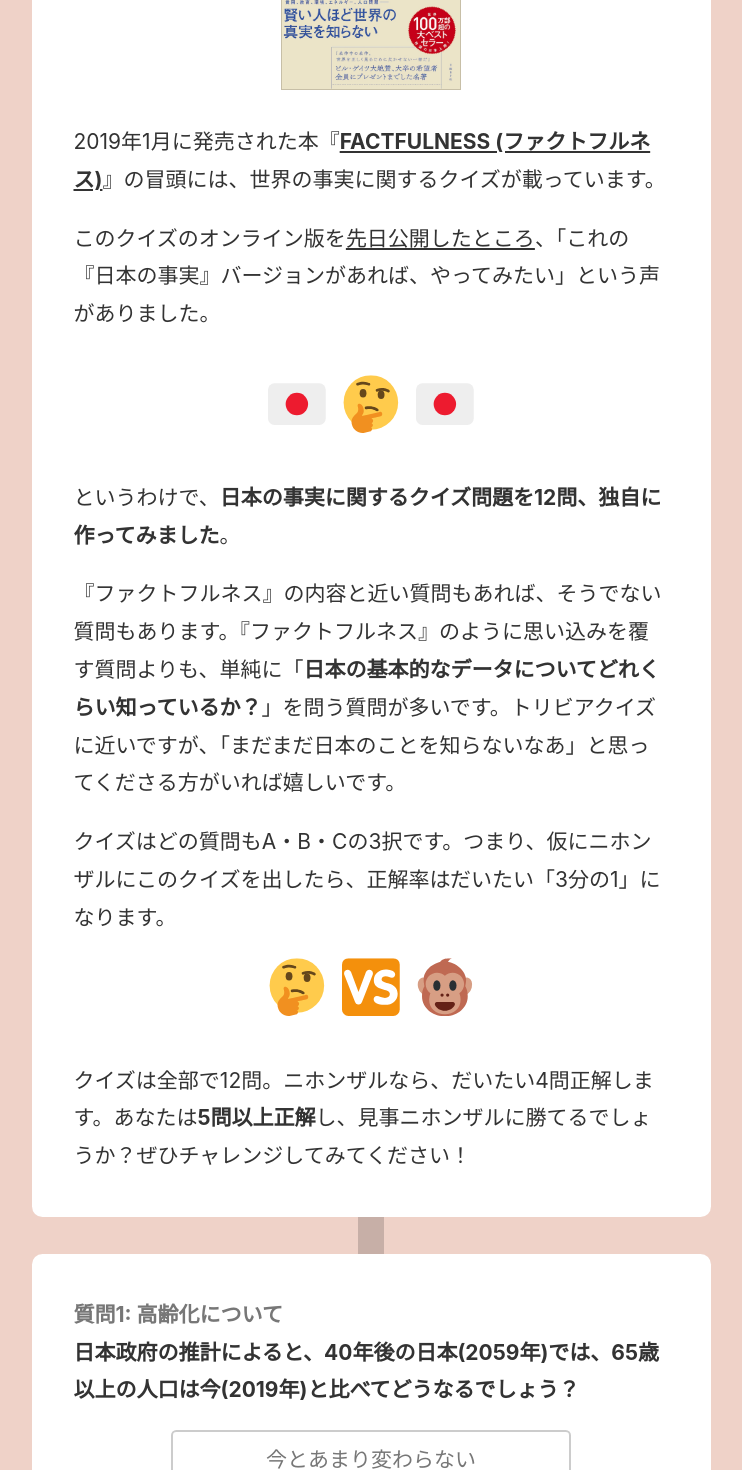
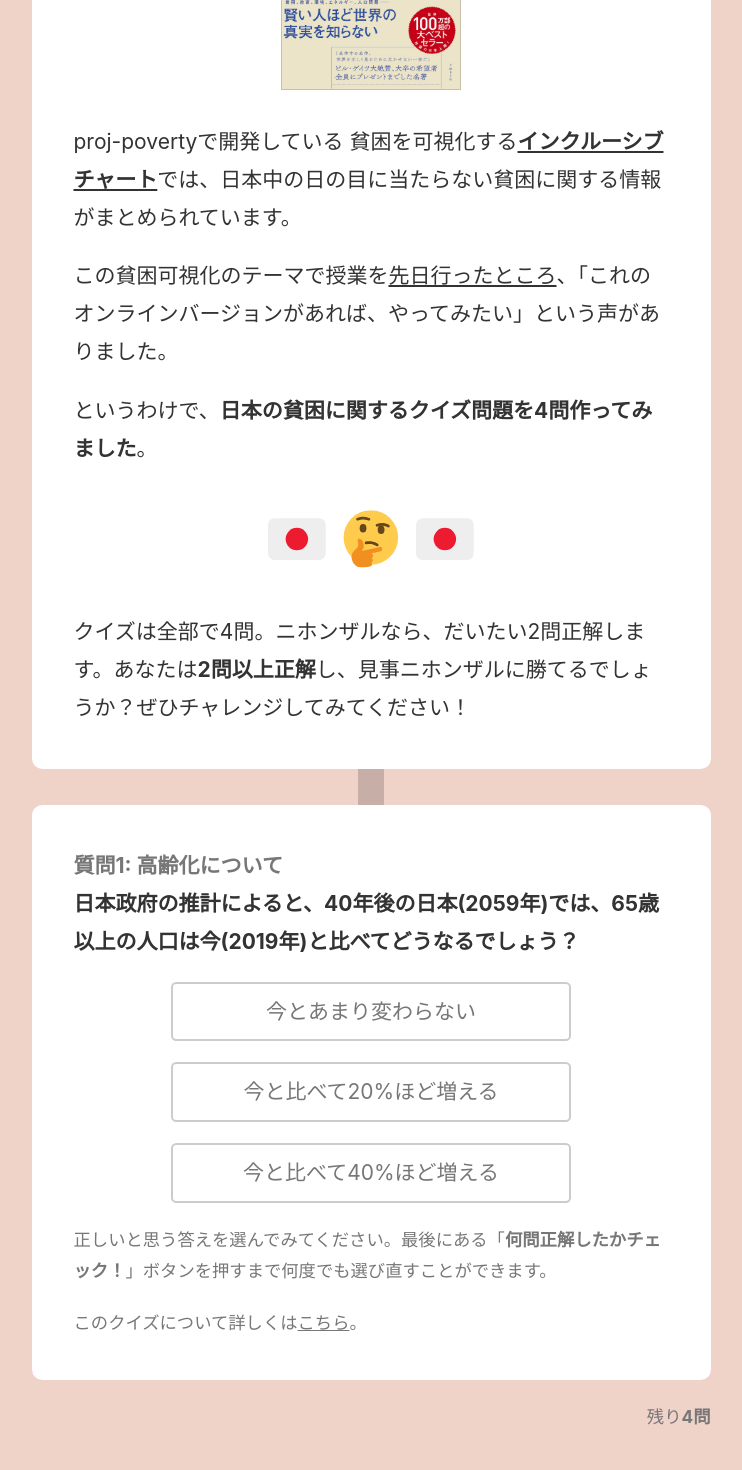
Before and after one commit to tkgshn/factquiz-jp.chibicode.com, a Next.js app: page / in a window 1280 px wide. Shown: the part 460-1930 px from the top of the page, without its empty margins (269-1011 px from the left). Built offline with nearby package versions, Linux system fonts and the light colour scheme.

Commit message:
インクルーシブワールド仕様へ変更

```diff
--- a/src/components/head.js
+++ b/src/components/head.js
@@ -2,8 +2,8 @@ import React from 'react'
 import NextHead from 'next/head'
 
 export const title =
-  '『ファクトフルネス』風？日本の事実が学べるニホンザルクイズ'
-export const description = '日本の事実にまつわる12の質問にチャレンジ'
+  '世界を少しインクルーシブ（誰も取り残さない状態）にするセミリアルゲーム「インクルーシブワールド」'
+export const description = 'インクルーシブチャートを手がかりに回答してください。'
 export const imageUrl =
   'https://factquiz-jp.chibicode.com/static/images/og-image-jp.png'
 
--- a/src/components/intro.js
+++ b/src/components/intro.js
@@ -20,11 +20,11 @@ const Intro = () => (
         letter-spacing: -1.5px;
       `}
     >
-      『ファクトフルネス』風？
+      世界を少しインクルーシブにする？
       <br />
-      日本の事実が学べる
+      セミリアルゲーム
       <br />
-      ニホンザルクイズ
+      「インクルーシブワールド」
     </h1>
     <p
       css={css`
@@ -33,7 +33,7 @@ const Intro = () => (
         color: #777;
       `}
     >
-      ファクトフルネス共訳者(上杉)作成
+      Proj-povertyチーム作成
     </p>
     <p
       css={css`
@@ -43,18 +43,24 @@ const Intro = () => (
       <Book />
     </p>
     <p>
-      2019年1月に発売された本『
-      <AmazonLink href="https://amzn.to/2CMacFZ">
-        <strong>FACTFULNESS (ファクトフルネス)</strong>
+    proj-povertyで開発している
+    貧困を可視化する
+      <AmazonLink href="https://yuiseki.github.io/inclusive-chart-vite/#bubble">
+        <strong>インクルーシブチャート</strong>
       </AmazonLink>
-      』の冒頭には、世界の事実に関するクイズが載っています。
+      では、日本中の日の目に当たらない貧困に関する情報がまとめられています。
     </p>
     <p>
-      このクイズのオンライン版を
-      <ExternalLink href="https://factquiz.chibicode.com">
-        先日公開したところ
+      この貧困可視化のテーマで授業を
+      <ExternalLink href="https://codeforjapan.github.io/projpoverty/boukyuukunnren">
+        先日行ったところ
       </ExternalLink>
-      、「これの『日本の事実』バージョンがあれば、やってみたい」という声がありました。
+      、「これのオンラインバージョンがあれば、やってみたい」という声がありました。
+    </p>
+    <p>
+      というわけで、
+      <strong>日本の貧困に関するクイズ問題を4問作ってみました</strong>
+      。
     </p>
     <div
       css={css`
@@ -74,42 +80,8 @@ const Intro = () => (
       </Emoji>
     </div>
     <p>
-      というわけで、
-      <strong>日本の事実に関するクイズ問題を12問、独自に作ってみました</strong>
-      。
-    </p>
-    <p>
-      『ファクトフルネス』の内容と近い質問もあれば、そうでない質問もあります。『ファクトフルネス』のように思い込みを覆す質問よりも、単純に「
-      <strong>日本の基本的なデータについてどれくらい知っているか？</strong>
-      」を問う質問が多いです。トリビアクイズに近いですが、「まだまだ日本のことを知らないなあ」と思ってくださる方がいれば嬉しいです。
-    </p>
-    <p
-      css={css`
-        margin-bottom: 0;
-      `}
-    >
-      クイズはどの質問もA・B・Cの3択です。つまり、仮にニホンザルにこのクイズを出したら、正解率はだいたい「3分の1」になります。
-    </p>
-    <div
-      css={css`
-        text-align: center;
-        font-size: 2.75rem;
-        margin-bottom: 1rem;
-      `}
-    >
-      <Emoji>
-        <ThinkEmoji />
-      </Emoji>{' '}
-      <Emoji>
-        <VsEmoji />
-      </Emoji>{' '}
-      <Emoji>
-        <MonkeyEmoji />
-      </Emoji>
-    </div>
-    <p>
-      クイズは全部で12問。ニホンザルなら、だいたい4問正解します。あなたは
-      <strong>5問以上正解</strong>
+      クイズは全部で4問。ニホンザルなら、だいたい2問正解します。あなたは
+      <strong>2問以上正解</strong>
       し、見事ニホンザルに勝てるでしょうか？ぜひチャレンジしてみてください！
     </p>
   </>
--- a/src/components/outro.js
+++ b/src/components/outro.js
@@ -47,7 +47,7 @@ const Outro = ({submit}) => (
         margin-bottom: 0;
       `}
     >
-      全12問、お疲れ様です！果たしてニホンザルに勝てたでしょうか？チェックしてみましょう。
+      全4問、お疲れ様です！果たしてニホンザルに勝てたでしょうか？チェックしてみましょう。
     </p>
     <div
       css={css`
--- a/src/components/quiz-problems.js
+++ b/src/components/quiz-problems.js
@@ -81,7 +81,7 @@ const QuizProblems = ({setAnswer, selectedAnswers, submit}) => (
           </Card>
         )
     )}
-    {selectedAnswers.length === 12 && (
+    {selectedAnswers.length === 4 && (
       <Card isLast>
         <Outro submit={submit} />
       </Card>
--- a/src/components/quiz.js
+++ b/src/components/quiz.js
@@ -6,14 +6,6 @@ import QuizProblems from './quiz-problems'
 import QuizResults from './quiz-results'
 
 const debugAnswers = [
-  'a',
-  'a',
-  'a',
-  'a',
-  'a',
-  'a',
-  'a',
-  'a',
   'a',
   'a',
   'a',
@@ -100,7 +92,7 @@ export default class Quiz extends Component {
             submit={this.submit}
           />
         </div>
-        {selectedAnswers.length < 12 && (
+        {selectedAnswers.length < 4 && (
           <div
             css={css`
               text-align: right;
@@ -109,11 +101,11 @@ export default class Quiz extends Component {
               font-size: 0.825rem;
             `}
           >
-            {selectedAnswers.length === 11 ? (
+            {selectedAnswers.length === 3 ? (
               <>これが最後！</>
             ) : (
               <>
-                残り<strong>{11 - selectedAnswers.length}問</strong>
+                残り<strong>{4 - selectedAnswers.length}問</strong>
               </>
             )}
           </div>
```
